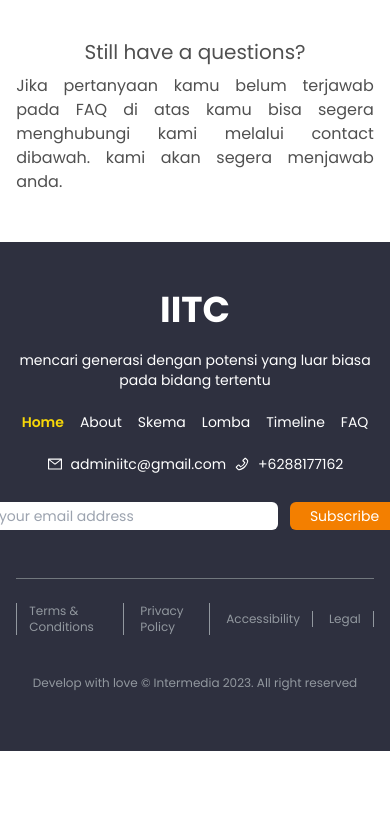
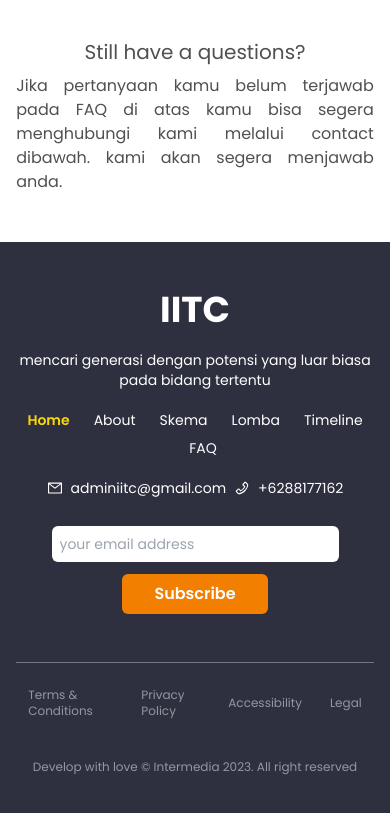
Before and after one commit to rianmz-genz/webiitc, a Next.js app: page / in a window 390 px wide. Shown: the part 6697-7510 px from the top of the page. Before the commit the page ends 7448 px from the top, so only its background shows below. Built offline with nearby package versions, Linux system fonts and the light colour scheme.

Commit message:
fix:responsify normal sm md lg

```diff
--- a/components/organisms/home/Footer.js
+++ b/components/organisms/home/Footer.js
@@ -19,7 +19,7 @@ const Footer = () => {
                 mencari generasi dengan potensi yang luar biasa pada bidang
                 tertentu
               </Text>
-              <ul className="flex space-x-4 justify-center md:justify-start">
+              <ul className="flex space-x-4 justify-center md:justify-start text-xs md:text-md flex-wrap gap-2">
                 <NavLink isSmall target="#hero">
                   Home
                 </NavLink>
@@ -51,7 +51,7 @@ const Footer = () => {
               </div>
             </div>
             {/* right side */}
-            <form className="flex justify-center items-end md:w-6/12 flex-col space-y-2 mt-5 md:mt-0">
+            <form className="flex justify-center items-end md:w-6/12 px-10 flex-col space-y-2 mt-5 md:mt-0">
               <label className="flex space-y-2 flex-col">
                 <Text
                   size={'description'}
@@ -60,13 +60,13 @@ const Footer = () => {
                 >
                   Get the freshest news from us
                 </Text>
-                <div className="flex items-center justify-center md:justify-start space-x-3">
+                <div className="flex items-center justify-center md:justify-start lg:space-x-3 flex-wrap gap-3">
                   <input
                     type="text"
                     placeholder="your email address"
-                    className="bg-white px-2 py-1 rounded-md focus:outline-none text-sm"
+                    className="bg-white px-2 py-2 rounded-md focus:outline-none text-sm"
                   />
-                  <Button isSquare color={'oren'} size={'sm'}>
+                  <Button isSquare color={'oren'} size={'md'}>
                     Subscribe
                   </Button>
                 </div>
@@ -74,18 +74,18 @@ const Footer = () => {
             </form>
           </div>
           {/* bottom */}
-          <div className="w-11/12 flex justify-between mt-6 lg:flex-row text-[#92989F] items-center flex-col">
+          <div className="w-11/12 flex  justify-between mt-6 lg:flex-row text-[#92989F] items-center flex-col">
             <ul className="flex space-x-4 items-center">
-              <li className="border-x border-[#92989F] text-xs px-3">
+              <li className="border-none md:border-x border-[#92989F] text-xs px-3">
                 <a href="#">Terms & Conditions</a>
               </li>
-              <li className="border-r border-[#92989F] text-xs pr-3">
+              <li className="boeder-none md:border-r border-[#92989F] text-xs pr-3">
                 <a href="#">Privacy Policy</a>
               </li>
-              <li className="border-r border-[#92989F] text-xs pr-3">
+              <li className="boeder-none md:border-r border-[#92989F] text-xs pr-3">
                 <a href="#">Accessibility</a>
               </li>
-              <li className="border-r border-[#92989F] text-xs pr-3">
+              <li className="boeder-none md:border-r border-[#92989F] text-xs pr-3">
                 <a href="#">Legal</a>
               </li>
             </ul>
```
